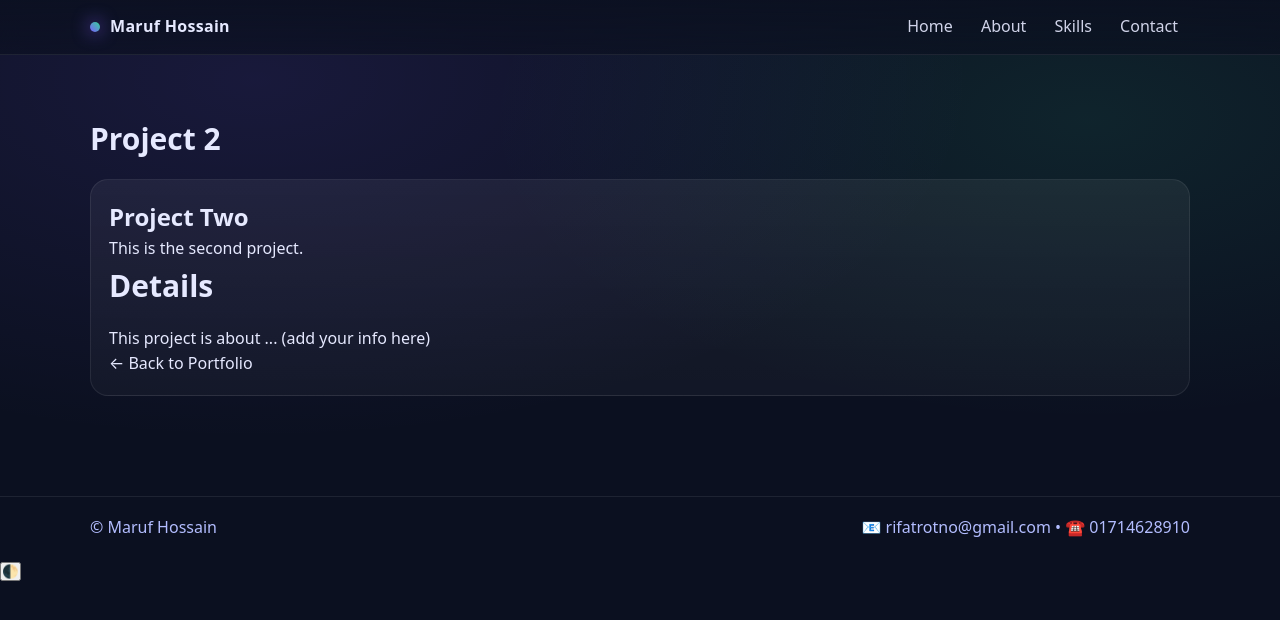
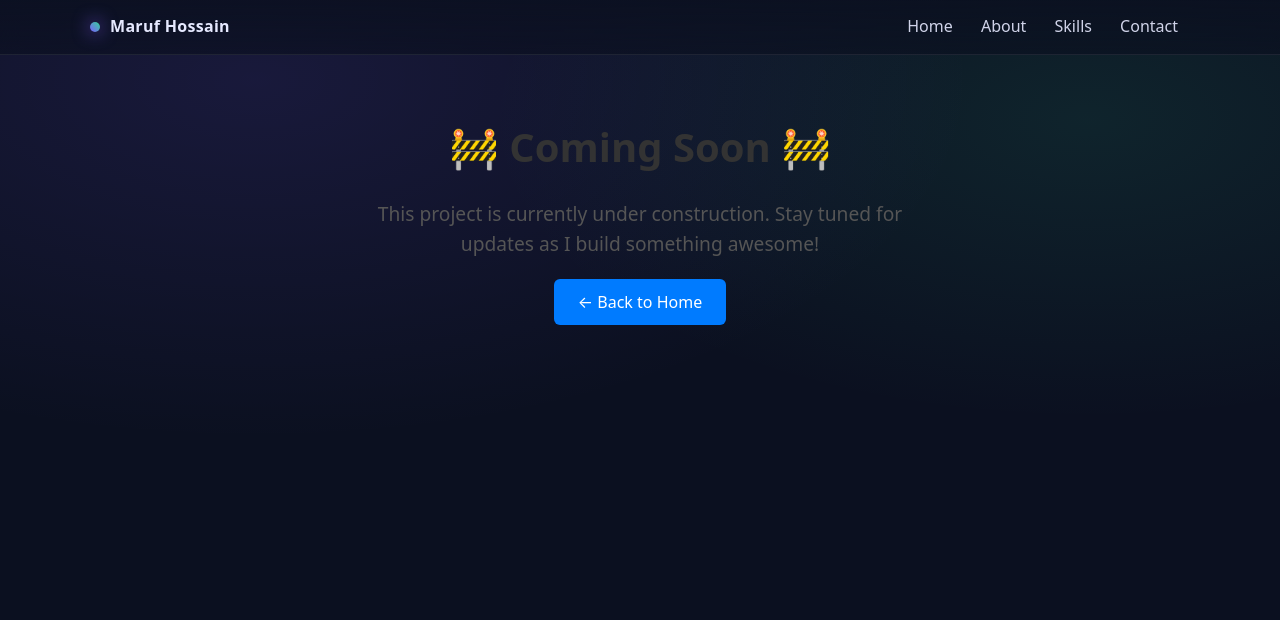
Before and after one commit to marufnetwork/Maruf-Portfolio, a plain HTML site: page project2.html in a window 1280 px wide. Drawn offline with Linux system fonts and the light colour scheme.

Commit message:
Add files via upload

```diff
--- a/project1.html
+++ b/project1.html
@@ -20,31 +20,18 @@
       </nav>
     </div>
   </header>
-  <main class="container">
-    <section class="section">
-      <h2>Project 1</h2>
-      <div class="card reveal">
 
-    <header>
-        <h1>Project One</h1>
-        <p>This is the first project.</p>
-    </header>
+<main class="container">
+  <section class="project-coming-soon" style="text-align:center; padding:60px 20px;">
+    <h1 style="font-size:2.5rem; color:#333; margin-bottom:20px;">🚧 Coming Soon 🚧</h1>
+    <p style="font-size:1.2rem; color:#555; max-width:600px; margin:0 auto;">
+      This project is currently under construction. Stay tuned for updates as I build something awesome!
+    </p>
+    <div style="margin-top:30px;">
+      <a href="index.html" style="text-decoration:none; padding:12px 24px; background:#007BFF; color:white; border-radius:6px;">← Back to Home</a>
+    </div>
+  </section>
+</main>
 
-    <section>
-        <h2>Details</h2>
-        <p>This project is about ... (add your info here)</p>
-        <a href="index.html">← Back to Portfolio</a>
-    </section>
-
-      </div>
-    </section>
-  </main>
-  <footer class="footer">
-    <div class="container inner">
-      <span>© Maruf Hossain</span>
-      <span>📧 rifatrotno@gmail.com • ☎️ 01714628910</span>
-    </div>
-  </footer>
-    <script src="script.js"></script>
 </body>
 </html>
--- a/project2.html
+++ b/project2.html
@@ -20,31 +20,18 @@
       </nav>
     </div>
   </header>
-  <main class="container">
-    <section class="section">
-      <h2>Project 2</h2>
-      <div class="card reveal">
 
-    <header>
-        <h1>Project Two</h1>
-        <p>This is the second project.</p>
-    </header>
+<main class="container">
+  <section class="project-coming-soon" style="text-align:center; padding:60px 20px;">
+    <h1 style="font-size:2.5rem; color:#333; margin-bottom:20px;">🚧 Coming Soon 🚧</h1>
+    <p style="font-size:1.2rem; color:#555; max-width:600px; margin:0 auto;">
+      This project is currently under construction. Stay tuned for updates as I build something awesome!
+    </p>
+    <div style="margin-top:30px;">
+      <a href="index.html" style="text-decoration:none; padding:12px 24px; background:#007BFF; color:white; border-radius:6px;">← Back to Home</a>
+    </div>
+  </section>
+</main>
 
-    <section>
-        <h2>Details</h2>
-        <p>This project is about ... (add your info here)</p>
-        <a href="index.html">← Back to Portfolio</a>
-    </section>
-
-      </div>
-    </section>
-  </main>
-  <footer class="footer">
-    <div class="container inner">
-      <span>© Maruf Hossain</span>
-      <span>📧 rifatrotno@gmail.com • ☎️ 01714628910</span>
-    </div>
-  </footer>
-    <script src="script.js"></script>
 </body>
 </html>
```
